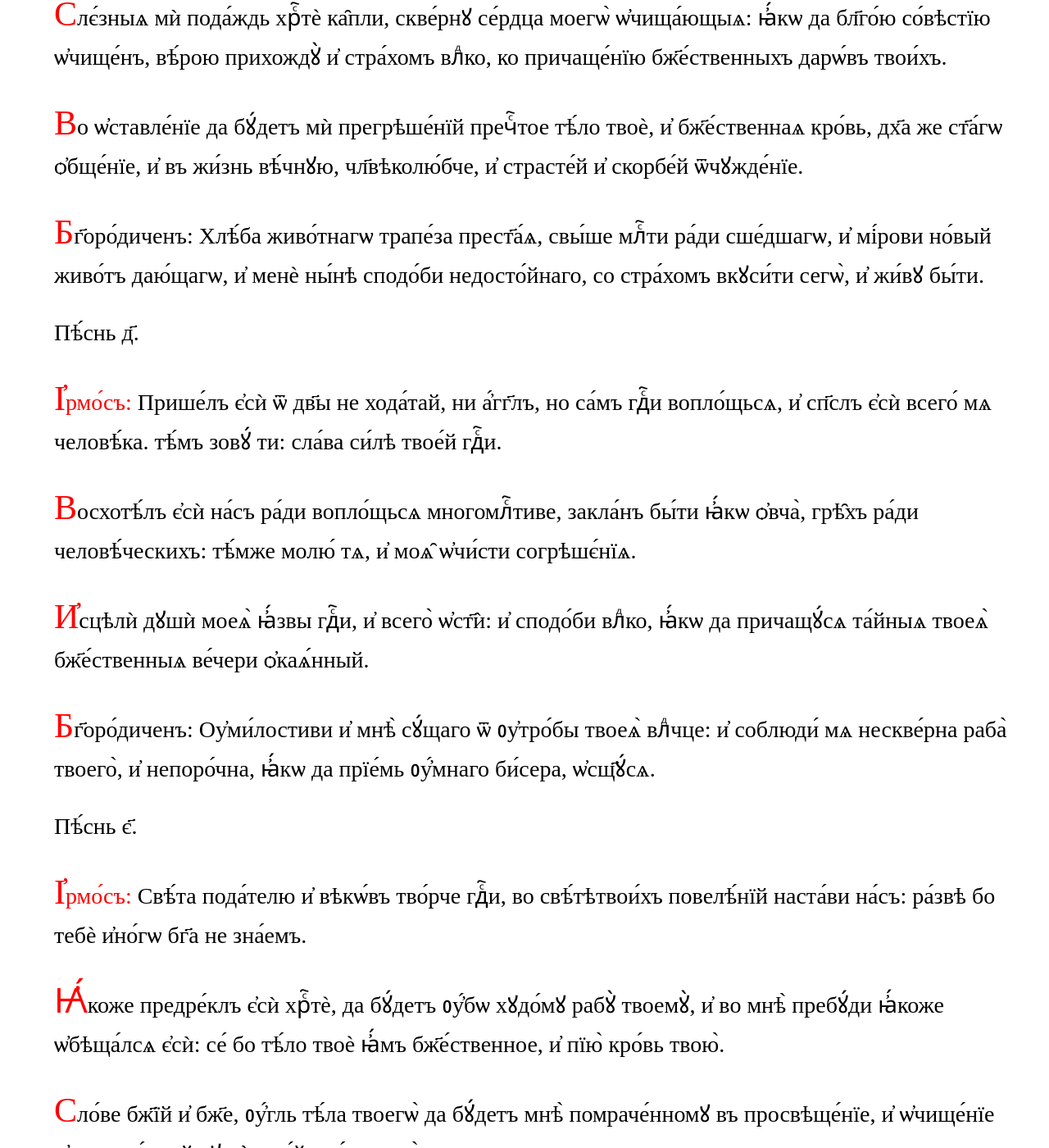
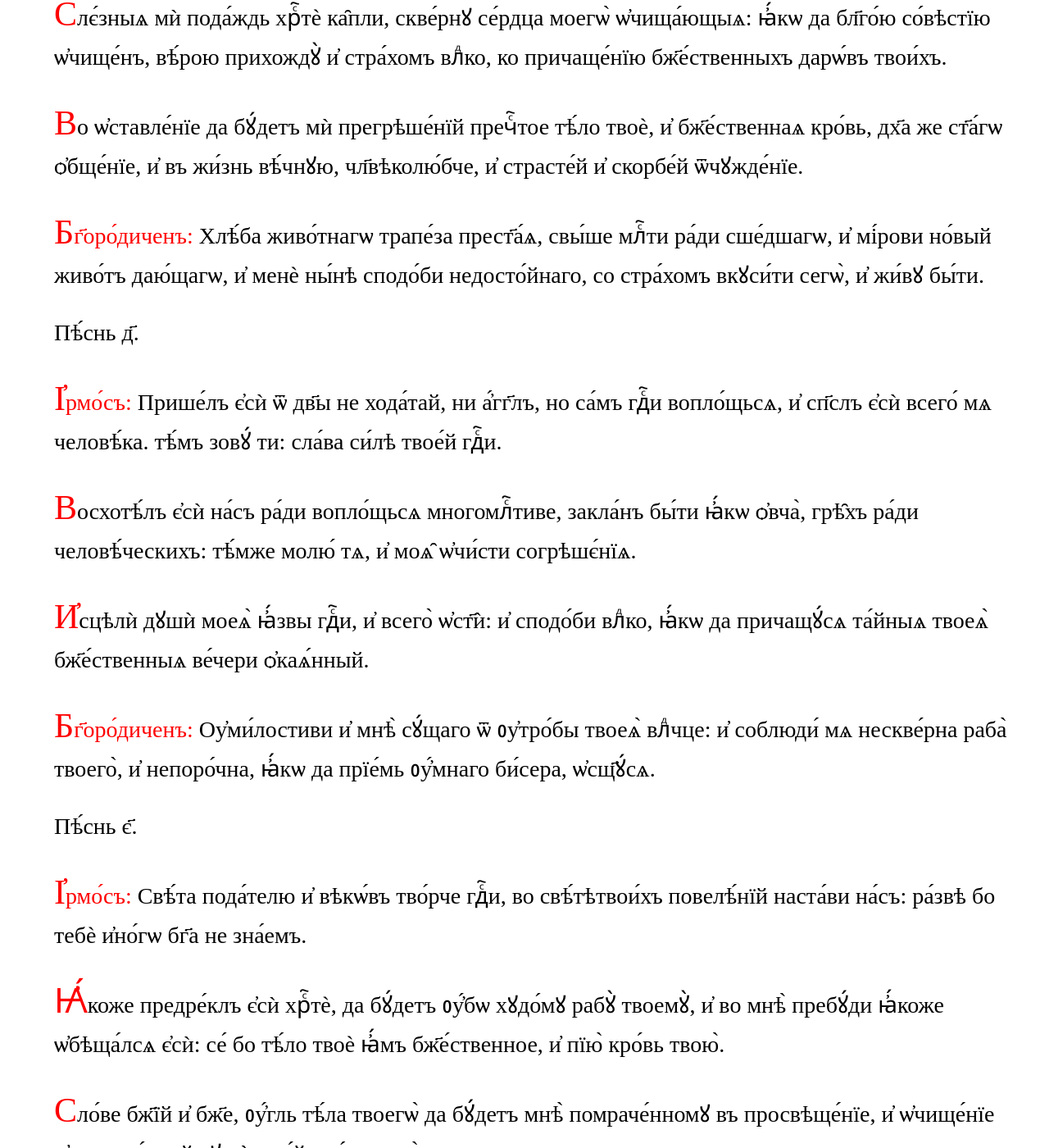
Before and after one commit to markjville/markjville.github.io, a Jekyll site: the page docs/последование-ко-причастию.html, which Jekyll copies as it is, in a window 1280 px wide and 1400 px high, scrolled down 3403 px. Shown: the whole window at 82% size. Built offline with Jekyll 4.4.1, drawn with Linux system fonts in a browser that asks for light colours; some web fonts are replaced; comment, search, counter and statistics services are not loaded; some of the changed text lies outside the part shown.

Commit message:
Update последование-ко-причастию.html

```diff
--- a/docs/последование-ко-причастию.html
+++ b/docs/последование-ко-причастию.html
@@ -93,7 +93,7 @@ p::first-letter {
 <p>Ѡ҆скверне́нъ дѣ́лы безмѣ́стными ѻ҆каѧ́нный, твоегѡ̀ пречⷭ҇тагѡтѣ́ла, и҆ бж҃е́ственныѧ кро́ве недосто́инъ є҆́смь, хрⷭ҇тѐ, причаще́нїѧ,
 є҆гѡ́же мѧ̀ сподо́би.</p>
 
-<p>Бг҃оро́диченъ: Землѐ бл҃га́ѧ, бл҃гослове́ннаѧ бг҃оневѣ́сто, кла́съпрозѧ́бшаѧ неѡра́нный, и҆ сп҃си́тельный мі́рꙋ: сподо́би мѧ̀ се́й
+<p><span style="color: red;">Бг҃оро́диченъ:</span> Землѐ бл҃га́ѧ, бл҃гослове́ннаѧ бг҃оневѣ́сто, кла́съпрозѧ́бшаѧ неѡра́нный, и҆ сп҃си́тельный мі́рꙋ: сподо́би мѧ̀ се́й
 ꙗ҆дꙋ́ща сп҃сти́сѧ.</p>
 
 Пѣ́снь г҃.
@@ -107,7 +107,7 @@ p::first-letter {
 бж҃е́ственнаѧ кро́вь, дх҃а же ст҃а́гѡ ѻ҆бще́нїе, и҆ въ жи́знь вѣ́чнꙋю,
 чл҃вѣколю́бче, и҆ страсте́й и҆ скорбе́й ѿчꙋжде́нїе.</p>
 
-<p>Бг҃оро́диченъ: Хлѣ́ба живо́тнагѡ трапе́за прест҃а́ѧ, свы́ше млⷭ҇ти
+<p><span style="color: red;">Бг҃оро́диченъ:</span> Хлѣ́ба живо́тнагѡ трапе́за прест҃а́ѧ, свы́ше млⷭ҇ти
 ра́ди сше́дшагѡ, и҆ мі́рови но́вый живо́тъ даю́щагѡ, и҆ менѐ ны́нѣ
 сподо́би недосто́йнаго, со стра́хомъ вкꙋси́ти сегѡ̀, и҆ жи́вꙋ бы́ти.</p>
 
@@ -124,7 +124,7 @@ p::first-letter {
 ꙗ҆́кѡ да причащꙋ́сѧ та́йныѧ твоеѧ̀ бж҃е́ственныѧ ве́чери
 ѻ҆каѧ́нный.</p>
 
-<p>Бг҃оро́диченъ: Оу҆ми́лостиви и҆ мнѣ̀ сꙋ́щаго ѿ ᲂу҆тро́бы твоеѧ̀
+<p><span style="color: red;">Бг҃оро́диченъ:</span> Оу҆ми́лостиви и҆ мнѣ̀ сꙋ́щаго ѿ ᲂу҆тро́бы твоеѧ̀
 влⷣчце: и҆ соблюди́ мѧ нескве́рна раба̀ твоего̀, и҆ непоро́чна, ꙗ҆́кѡ да
 прїе́мь ᲂу҆́мнаго би́сера, ѡ҆сщ҃ꙋ́сѧ.</p>
 
@@ -140,7 +140,7 @@ p::first-letter {
 помраче́нномꙋ въ просвѣще́нїе, и҆ ѡ҆чище́нїе ѡ҆скверне́нной дꙋшѝ
 мое́й кро́вь твоѧ̀.</p>
 
-<p>Бг҃оро́диченъ: Мр҃і́е мт҃и бж҃їѧ, бл҃гоꙋха́нїѧ чⷭ҇тно́е селе́нїе, твои́ми
+<p><span style="color: red;">Бг҃оро́диченъ:</span> Мр҃і́е мт҃и бж҃їѧ, бл҃гоꙋха́нїѧ чⷭ҇тно́е селе́нїе, твои́ми
 мл҃твами сосꙋ́дъ мѧ̀ и҆збра́нный содѣ́лай, ꙗ҆́кѡ да ѡ҆сщ҃е́нїй
 причащꙋ́сѧ сн҃а твоегѡ̀.</p>
 
@@ -155,7 +155,7 @@ p::first-letter {
 приложе́нїе, живота́ же ᲂу҆тверже́нїе, причаще́нїемъ ст҃ы́хъ хрⷭ҇тѐ
 та̑инъ твои́хъ.</p>
 
-<p>Бг҃оро́диченъ: Бж҃їе бж҃е сло́во ст҃о́е, всего́ мѧ ѡ҆ст҃ѝ, ны́нѣ
+<p><span style="color: red;">Бг҃оро́диченъ:</span> Бж҃їе бж҃е сло́во ст҃о́е, всего́ мѧ ѡ҆ст҃ѝ, ны́нѣ
 приходѧ́щаго къ бж҃е́ствєннымъ твои̑мъ та́йнамъ, ст҃ы́ѧ мт҃ре
 твоеѧ̀ мольба́ми.</p>
 
@@ -220,7 +220,7 @@ p::first-letter {
 страсте́й те́рнїе, и҆ всего́ мѧ просвѣща́ѧ, покланѧ́тисѧ бж҃ествꙋ̀
 твоемꙋ̀.</p>
 
-<p>Бг҃оро́диченъ: Бг҃ъ воплоти́сѧ ѿ чⷭ҇тыхъ крове́й твои́хъ, тѣ́мже
+<p><span style="color: red;">Бг҃оро́диченъ:</span> Бг҃ъ воплоти́сѧ ѿ чⷭ҇тыхъ крове́й твои́хъ, тѣ́мже
 всѧ́кїй ро́дъ пое́тъ тѧ̀ влⷣчце: ᲂу҆́мнаѧ же мно́жєства сла́вѧтъ,
 ꙗ҆́кѡ тобо́ю ꙗ҆́вѣ ᲂу҆зрѣ́ша всѣ́ми влⷣчествꙋющаго,ѡ҆сꙋществова́вшагосѧ человѣ́чествомъ.</p>
 
```
